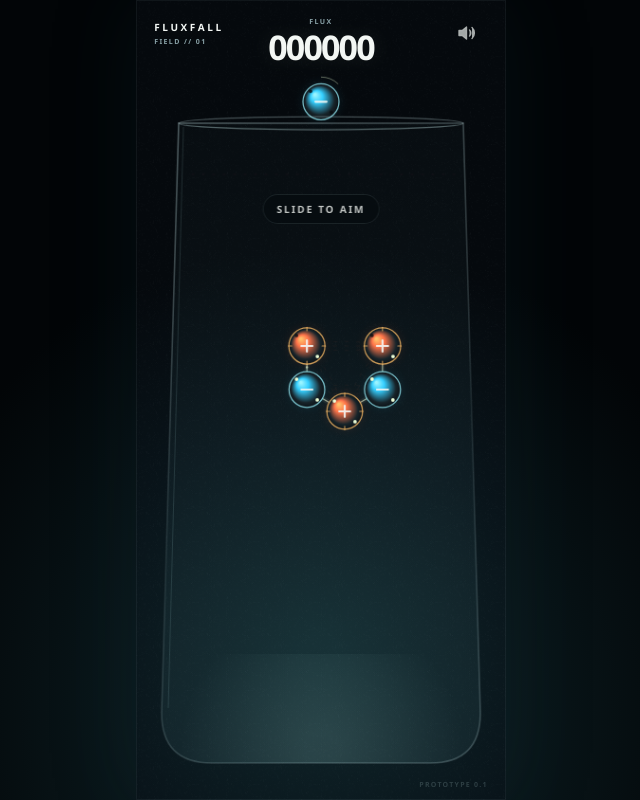
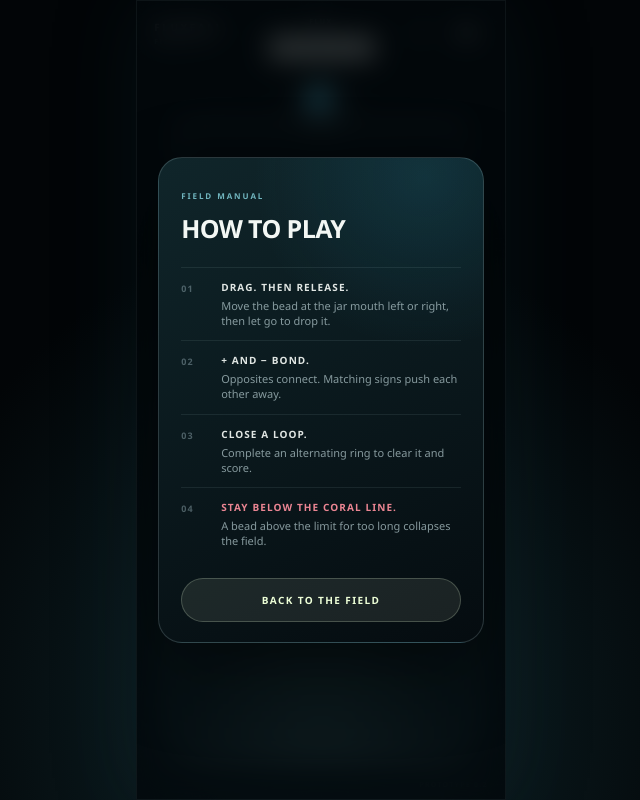
Before and after one commit to Jcurry44/fluxfall, a plain HTML site: page index.html in a window 1280 px wide. Shown: the whole page, without its empty margins (319-959 px from the left). Drawn offline with Linux system fonts and the light colour scheme; animation ran at ten frames a second.

Commit message:
Make Fluxfall self-teaching

```diff
--- a/game.mjs
+++ b/game.mjs
@@ -14,6 +14,12 @@ const canvas = document.querySelector("#game");
 const ctx = canvas.getContext("2d", { alpha: false, desynchronized: true });
 const scoreNode = document.querySelector("#score");
 const promptNode = document.querySelector("#prompt");
+const promptStep = document.querySelector("#prompt-step");
+const promptTitle = document.querySelector("#prompt-title");
+const promptDetail = document.querySelector("#prompt-detail");
+const helpButton = document.querySelector("#help-toggle");
+const rulesOverlay = document.querySelector("#rules-overlay");
+const rulesDismiss = document.querySelector("#rules-dismiss");
 const soundButton = document.querySelector("#sound-toggle");
 const failureButton = document.querySelector("#failure");
 const failureScore = document.querySelector("#failure-score");
@@ -77,7 +83,8 @@ const state = {
   nextReadyAt: 0,
   tutorialTarget: { x: 220, y: 344 },
   tutorialDrop: null,
-  promptUntil: 0,
+  currentTouched: false,
+  helpOpen: false,
   danger: 0,
   shake: 0,
 };
@@ -185,8 +192,42 @@ function updateScoreDisplay(bump = false) {
   }
 }
 
-function setPrompt(text) {
-  if (promptNode.textContent !== text) promptNode.textContent = text;
+function setCoach(step = "", title = "", detail = "") {
+  promptNode.hidden = !title;
+  if (!title) return;
+  promptStep.textContent = step;
+  promptTitle.textContent = title;
+  promptDetail.textContent = detail;
+}
+
+function setRulesOpen(open, focus = true) {
+  state.helpOpen = open;
+  rulesOverlay.hidden = !open;
+  helpButton.setAttribute("aria-expanded", String(open));
+  if (open && focus) rulesDismiss.focus({ preventScroll: true });
+}
+
+function updatePlayCoach() {
+  if (state.dropCount === 0) {
+    setCoach("YOUR TURN", "BUILD AN ALTERNATING LOOP", "+ bonds to −. Matching signs push apart.");
+  } else if (state.dropCount === 1) {
+    setCoach("FIELD RULE", "OPPOSITES BOND", "Orange + connects to blue −.");
+  } else if (state.dropCount === 2) {
+    setCoach("THE GOAL", "CLOSE A LOOP TO CLEAR", "Complete an alternating ring to score.");
+  } else if (state.dropCount === 3) {
+    setCoach("THE LIMIT", "STAY BELOW THE CORAL LINE", "Tap ? at any time to see these rules again.");
+  } else {
+    setCoach();
+  }
+}
+
+function updateTutorialAimCoach(keyboard = false) {
+  const aligned = Math.abs(state.aimX - state.tutorialTarget.x) <= 42;
+  if (keyboard) {
+    setCoach("AIMING", aligned ? "PRESS SPACE TO CLOSE THE LOOP" : "USE ← → TO FIND THE GAP", "The blue − bead snaps to the two orange + beads.");
+  } else {
+    setCoach("AIMING", aligned ? "RELEASE TO CLOSE THE LOOP" : "DRAG OVER THE GLOWING GAP", "The blue − bead snaps to the two orange + beads.");
+  }
 }
 
 function addParticle({ x, y, pole, vx = 0, vy = 0, pinned = false }) {
@@ -269,6 +310,7 @@ function advanceCurrent() {
   state.currentPole = state.queue.shift();
   fillQueue();
   state.heldElapsed = 0;
+  state.currentTouched = false;
   state.waitingForNext = false;
   state.aimX = W / 2;
 }
@@ -295,11 +337,12 @@ function resetGame() {
   state.heldElapsed = 0;
   state.waitingForNext = false;
   state.tutorialDrop = null;
-  state.promptUntil = 0;
+  state.currentTouched = false;
+  setRulesOpen(false, false);
   state.danger = 0;
   state.shake = 0;
   failureButton.hidden = true;
-  setPrompt("SLIDE TO AIM");
+  setCoach("FIRST DROP", "DRAG THE BLUE − BEAD", "Slide left or right. Release to drop.");
   updateScoreDisplay();
   seedTutorial();
 }
@@ -619,7 +662,7 @@ function triggerRing(ids, forcedValue = null) {
   state.shake = REDUCED_MOTION ? 0 : 0.07;
   sound.ring(points.length);
   haptic([8, 30, 18]);
-  setPrompt("");
+  setCoach();
 }
 
 function updateEffects(dt) {
@@ -673,7 +716,7 @@ function failGame() {
   failureScore.textContent = formatScore(state.score);
   failureBest.textContent = `BEST ${formatScore(state.best)}`;
   failureButton.hidden = false;
-  setPrompt("");
+  setCoach();
 }
 
 function updateTutorialDrop(dt) {
@@ -690,11 +733,12 @@ function updateTutorialDrop(dt) {
   state.phase = "playing";
   state.waitingForNext = true;
   state.nextReadyAt = state.time + 0.82;
-  state.promptUntil = state.time + 1.95;
   triggerRing(order, 100);
+  setCoach("LOOP CLOSED", "+ AND − BOND", "Close alternating loops to clear them.");
 }
 
 function physicsStep(dt) {
+  if (state.helpOpen) return;
   state.time += dt;
   updateEffects(dt);
   updateTutorialDrop(dt);
@@ -709,20 +753,15 @@ function physicsStep(dt) {
 
   if (state.phase === "gameover") return;
 
-  if (state.currentPole !== null && state.effects.length === 0 && !state.tutorialDrop) {
+  if (state.currentPole !== null && state.effects.length === 0 && !state.tutorialDrop && (state.currentTouched || state.dropCount >= 3)) {
     state.heldElapsed += dt;
-    const deadline = Math.max(1.15, 3.8 - state.dropCount * 0.045);
+    const deadline = state.dropCount < 3 ? 8 : Math.max(1.15, 3.8 - state.dropCount * 0.045);
     if (state.phase === "playing" && state.heldElapsed >= deadline) releaseCurrent();
   }
 
   if (state.waitingForNext && state.currentPole === null && state.effects.length === 0 && state.time >= state.nextReadyAt) {
     advanceCurrent();
-    if (state.promptUntil > state.time) setPrompt("ALTERNATE POLES · CLOSE LOOPS");
-  }
-
-  if (state.promptUntil && state.time > state.promptUntil) {
-    state.promptUntil = 0;
-    setPrompt("");
+    updatePlayCoach();
   }
 }
 
@@ -731,7 +770,6 @@ function releaseCurrent() {
   const pole = state.currentPole;
   state.currentPole = null;
   state.aiming = false;
-  setPrompt("");
 
   if (state.phase === "tutorial") {
     state.tutorialDrop = {
@@ -741,6 +779,7 @@ function releaseCurrent() {
       pole,
     };
     state.phase = "tutorial-drop";
+    setCoach("WATCH THE FIELD", "THE BEAD WILL SNAP INTO PLACE", "Opposite signs attract at close range.");
     haptic(6);
     return;
   }
@@ -749,6 +788,7 @@ function releaseCurrent() {
   state.dropCount += 1;
   state.waitingForNext = true;
   state.nextReadyAt = state.time + 0.46;
+  updatePlayCoach();
   haptic(5);
 }
 
@@ -760,23 +800,28 @@ function pointerPosition(event) {
   };
 }
 
+function aimBounds() {
+  if (state.phase === "tutorial") return { minimum: state.tutorialTarget.x - 64, maximum: state.tutorialTarget.x + 64 };
+  return { minimum: JAR.leftTop + R, maximum: JAR.rightTop - R };
+}
+
 function updateAim(event) {
   const position = pointerPosition(event);
-  const margin = state.phase === "tutorial" ? 98 : JAR.leftTop + R;
-  const maximum = state.phase === "tutorial" ? W - 98 : JAR.rightTop - R;
-  state.aimX = clamp(position.x, margin, maximum);
+  const bounds = aimBounds();
+  state.aimX = clamp(position.x, bounds.minimum, bounds.maximum);
+  if (state.phase === "tutorial" && state.aiming) updateTutorialAimCoach();
 }
 
 canvas.addEventListener("pointerdown", (event) => {
-  if (state.phase === "gameover" || state.currentPole === null || state.effects.length > 0) return;
+  if (state.helpOpen || state.phase === "gameover" || state.currentPole === null || state.effects.length > 0) return;
   event.preventDefault();
   sound.unlock();
   canvas.focus({ preventScroll: true });
   canvas.setPointerCapture(event.pointerId);
+  state.aiming = true;
+  state.currentTouched = true;
   updateAim(event);
-  state.aiming = true;
   sound.pickup(state.currentPole);
-  if (state.phase === "tutorial") setPrompt("LIFT TO DROP");
 });
 
 canvas.addEventListener("pointermove", (event) => {
@@ -793,7 +838,14 @@ function endPointer(event) {
 }
 
 canvas.addEventListener("pointerup", endPointer);
-canvas.addEventListener("pointercancel", endPointer);
+canvas.addEventListener("pointercancel", (event) => {
+  if (!state.aiming) return;
+  event.preventDefault();
+  state.aiming = false;
+  state.heldElapsed = 0;
+  if (state.dropCount < 3) state.currentTouched = false;
+  if (state.phase === "tutorial") setCoach("FIRST DROP", "DRAG THE BLUE − BEAD", "Slide left or right. Release to drop.");
+});
 
 canvas.addEventListener("keydown", (event) => {
   if (state.phase === "gameover") {
@@ -804,7 +856,10 @@ canvas.addEventListener("keydown", (event) => {
   if (event.key === "ArrowLeft" || event.key === "ArrowRight") {
     event.preventDefault();
     state.aiming = true;
-    state.aimX = clamp(state.aimX + (event.key === "ArrowLeft" ? -14 : 14), JAR.leftTop + R, JAR.rightTop - R);
+    state.currentTouched = true;
+    const bounds = aimBounds();
+    state.aimX = clamp(state.aimX + (event.key === "ArrowLeft" ? -14 : 14), bounds.minimum, bounds.maximum);
+    if (state.phase === "tutorial") updateTutorialAimCoach(true);
   }
   if (event.key === "Enter" || event.key === " ") {
     event.preventDefault();
@@ -816,6 +871,24 @@ canvas.addEventListener("keydown", (event) => {
 failureButton.addEventListener("click", () => {
   sound.unlock();
   resetGame();
+});
+
+helpButton.addEventListener("click", () => {
+  sound.unlock();
+  setRulesOpen(!state.helpOpen);
+});
+
+rulesDismiss.addEventListener("click", () => {
+  setRulesOpen(false, false);
+  canvas.focus({ preventScroll: true });
+});
+
+rulesOverlay.addEventListener("pointerdown", (event) => {
+  if (event.target === rulesOverlay) setRulesOpen(false, false);
+});
+
+document.addEventListener("keydown", (event) => {
+  if (event.key === "Escape" && state.helpOpen) setRulesOpen(false, false);
 });
 
 soundButton.addEventListener("click", () => {
@@ -1118,14 +1191,28 @@ function drawHeld() {
     ctx.setLineDash([2, 7]);
     ctx.beginPath();
     ctx.moveTo(state.aimX, y + R + 4);
-    ctx.lineTo(state.aimX, JAR.floor - 22);
+    if (state.phase === "tutorial") {
+      const controlY = (y + state.tutorialTarget.y) / 2;
+      ctx.quadraticCurveTo(state.aimX, controlY, state.tutorialTarget.x, state.tutorialTarget.y - R - 8);
+    } else {
+      ctx.lineTo(state.aimX, JAR.floor - 22);
+    }
     ctx.stroke();
     ctx.restore();
   }
   const held = { x: state.aimX, y, r: R, pole: state.currentPole, links: new Set(), vx: 0, vy: 0 };
   drawParticle(held);
 
-  const deadline = Math.max(1.15, 3.8 - state.dropCount * 0.045);
+  if (state.phase === "tutorial" && !state.aiming) {
+    const pulse = 0.5 + Math.sin(state.time * 4) * 0.5;
+    ctx.beginPath();
+    ctx.arc(held.x, held.y, R + 8 + pulse * 4, 0, Math.PI * 2);
+    ctx.strokeStyle = `rgba(154,244,255,${0.2 + pulse * 0.2})`;
+    ctx.lineWidth = 1.2;
+    ctx.stroke();
+  }
+
+  const deadline = state.dropCount < 3 ? 8 : Math.max(1.15, 3.8 - state.dropCount * 0.045);
   const progress = clamp(state.heldElapsed / deadline, 0, 1);
   ctx.beginPath();
   ctx.arc(held.x, held.y, R + 7, -Math.PI / 2, -Math.PI / 2 + (1 - progress) * Math.PI * 2);
@@ -1146,11 +1233,15 @@ function drawTutorialDrop() {
   if (!state.tutorialDrop) return;
   const drop = state.tutorialDrop;
   const progress = clamp(drop.age / 0.64, 0, 1);
-  const eased = 1 - Math.pow(1 - progress, 3);
-  const curve = Math.sin(progress * Math.PI) * 13;
+  const snapStart = 0.58;
+  const falling = clamp(progress / snapStart, 0, 1);
+  const snapping = clamp((progress - snapStart) / (1 - snapStart), 0, 1);
+  const fallEase = 1 - Math.pow(1 - falling, 2);
+  const snapEase = 1 - Math.pow(1 - snapping, 3);
+  const snapHeight = drop.end.y - 76;
   const particle = {
-    x: lerp(drop.start.x, drop.end.x, eased) + curve * Math.sign(drop.end.x - drop.start.x || 1),
-    y: lerp(drop.start.y, drop.end.y, eased),
+    x: lerp(drop.start.x, drop.end.x, snapEase),
+    y: progress < snapStart ? lerp(drop.start.y, snapHeight, fallEase) : lerp(snapHeight, drop.end.y, snapEase),
     pole: drop.pole,
     r: R,
     links: new Set(),
@@ -1160,22 +1251,49 @@ function drawTutorialDrop() {
   drawParticle(particle);
 }
 
+function drawTutorialTarget() {
+  if (state.phase !== "tutorial" && state.phase !== "tutorial-drop") return;
+  const target = state.tutorialTarget;
+  const pulse = 0.5 + Math.sin(state.time * 4.4) * 0.5;
+  const halo = ctx.createRadialGradient(target.x, target.y, 2, target.x, target.y, 38 + pulse * 7);
+  halo.addColorStop(0, `rgba(154,244,255,${0.15 + pulse * 0.08})`);
+  halo.addColorStop(1, "rgba(53,207,255,0)");
+  ctx.fillStyle = halo;
+  ctx.beginPath();
+  ctx.arc(target.x, target.y, 46, 0, Math.PI * 2);
+  ctx.fill();
+  ctx.save();
+  ctx.setLineDash([3, 6]);
+  ctx.lineDashOffset = -state.time * 12;
+  ctx.strokeStyle = `rgba(237,255,215,${0.42 + pulse * 0.28})`;
+  ctx.lineWidth = 1.25;
+  ctx.beginPath();
+  ctx.arc(target.x, target.y, R + 8 + pulse * 2, 0, Math.PI * 2);
+  ctx.stroke();
+  ctx.setLineDash([]);
+  ctx.fillStyle = "rgba(237,255,215,0.72)";
+  ctx.font = '700 9px ui-rounded, "Segoe UI", sans-serif';
+  ctx.textAlign = "center";
+  ctx.fillText("GLOWING GAP", target.x, target.y - R - 18);
+  ctx.restore();
+}
+
 function drawTutorialGhost() {
-  if (state.phase !== "tutorial" || state.aiming || state.time < 1.2 || REDUCED_MOTION) return;
+  if (state.phase !== "tutorial" || state.aiming || state.time < 1.2) return;
   const cycle = (state.time - 1.2) % 2.4;
   if (cycle > 1.4) return;
-  const progress = cycle / 1.4;
-  const x = lerp(150, 222, 0.5 - Math.cos(progress * Math.PI) * 0.5);
+  const progress = REDUCED_MOTION ? 0 : cycle / 1.4;
+  const x = REDUCED_MOTION ? state.aimX : lerp(state.aimX, state.tutorialTarget.x, 0.5 - Math.cos(progress * Math.PI) * 0.5);
   ctx.save();
-  ctx.globalAlpha = Math.sin(progress * Math.PI) * 0.34;
+  ctx.globalAlpha = REDUCED_MOTION ? 0.38 : Math.sin(progress * Math.PI) * 0.4;
   ctx.strokeStyle = "rgba(237,255,215,0.68)";
   ctx.lineWidth = 1;
   ctx.beginPath();
-  ctx.arc(x, 151, 10, 0, Math.PI * 2);
+  ctx.arc(x, 106, 11, 0, Math.PI * 2);
   ctx.stroke();
   ctx.beginPath();
-  ctx.moveTo(x, 161);
-  ctx.lineTo(x, 180);
+  ctx.moveTo(x, 117);
+  ctx.lineTo(x, 137);
   ctx.stroke();
   ctx.restore();
 }
@@ -1270,6 +1388,7 @@ function render() {
   ctx.clip();
   drawDangerLine();
   drawFields();
+  drawTutorialTarget();
   drawBonds();
   drawParticles();
   ctx.restore();
--- a/index.html
+++ b/index.html
@@ -6,7 +6,7 @@
     <meta name="theme-color" content="#05090d" />
     <meta name="color-scheme" content="dark" />
     <title>Fluxfall — Stormglass Prototype</title>
-    <link rel="stylesheet" href="./styles.css" />
+    <link rel="stylesheet" href="./styles.css?v=2" />
   </head>
   <body>
     <main class="game-shell" aria-label="Fluxfall game prototype">
@@ -19,12 +19,17 @@
           <span class="score-label">FLUX</span>
           <span class="score" id="score">000000</span>
         </div>
-        <button class="sound-toggle" id="sound-toggle" type="button" aria-label="Mute sound" aria-pressed="false">
-          <svg viewBox="0 0 24 24" aria-hidden="true">
-            <path d="M5 9.5v5h3.2l4.3 3.5V6L8.2 9.5H5Z" />
-            <path class="sound-wave" d="M15.5 9a4 4 0 0 1 0 6M18 6.5a7.5 7.5 0 0 1 0 11" />
-          </svg>
-        </button>
+        <div class="hud-actions">
+          <button class="hud-button help-toggle" id="help-toggle" type="button" aria-label="How to play" aria-expanded="false">
+            <span aria-hidden="true">?</span>
+          </button>
+          <button class="hud-button sound-toggle" id="sound-toggle" type="button" aria-label="Mute sound" aria-pressed="false">
+            <svg viewBox="0 0 24 24" aria-hidden="true">
+              <path d="M5 9.5v5h3.2l4.3 3.5V6L8.2 9.5H5Z" />
+              <path class="sound-wave" d="M15.5 9a4 4 0 0 1 0 6M18 6.5a7.5 7.5 0 0 1 0 11" />
+            </svg>
+          </button>
+        </div>
       </header>
 
       <canvas
@@ -36,17 +41,46 @@
         aria-label="Fluxfall magnetic jar. Slide to aim, release to drop. Opposite poles bond; close alternating loops."
       ></canvas>
 
-      <div class="prompt" id="prompt" aria-live="assertive">SLIDE TO AIM</div>
+      <div class="prompt" id="prompt" aria-live="assertive">
+        <span class="prompt-step" id="prompt-step">FIRST DROP</span>
+        <strong class="prompt-title" id="prompt-title">DRAG THE BLUE − BEAD</strong>
+        <span class="prompt-detail" id="prompt-detail">Slide left or right. Release to drop.</span>
+      </div>
+
+      <div class="rules-overlay" id="rules-overlay" role="dialog" aria-modal="true" aria-labelledby="rules-title" hidden>
+        <section class="rules-card">
+          <span class="rules-kicker">FIELD MANUAL</span>
+          <h1 id="rules-title">HOW TO PLAY</h1>
+          <div class="rule-row">
+            <span class="rule-number">01</span>
+            <div><strong>DRAG. THEN RELEASE.</strong><small>Move the bead at the jar mouth left or right, then let go to drop it.</small></div>
+          </div>
+          <div class="rule-row">
+            <span class="rule-number">02</span>
+            <div><strong>+ AND − BOND.</strong><small>Opposites connect. Matching signs push each other away.</small></div>
+          </div>
+          <div class="rule-row">
+            <span class="rule-number">03</span>
+            <div><strong>CLOSE A LOOP.</strong><small>Complete an alternating ring to clear it and score.</small></div>
+          </div>
+          <div class="rule-row danger-rule">
+            <span class="rule-number">04</span>
+            <div><strong>STAY BELOW THE CORAL LINE.</strong><small>A bead above the limit for too long collapses the field.</small></div>
+          </div>
+          <button class="rules-dismiss" id="rules-dismiss" type="button">BACK TO THE FIELD</button>
+        </section>
+      </div>
 
       <button class="failure" id="failure" type="button" hidden>
         <span class="failure-kicker">FIELD COLLAPSED</span>
+        <span class="failure-reason">KEEP EVERY BEAD BELOW THE CORAL LIMIT</span>
         <span class="failure-score" id="failure-score">000000</span>
         <span class="failure-best" id="failure-best">BEST 000000</span>
         <span class="failure-action">TAP TO REBUILD</span>
       </button>
 
-      <div class="build-mark" aria-hidden="true">PROTOTYPE 0.1</div>
+      <div class="build-mark" aria-hidden="true">PROTOTYPE 0.2</div>
     </main>
-    <script type="module" src="./game.mjs"></script>
+    <script type="module" src="./game.mjs?v=2"></script>
   </body>
 </html>
--- a/styles.css
+++ b/styles.css
@@ -102,7 +102,9 @@ button {
 .score-label,
 .build-mark,
 .prompt,
+.rules-kicker,
 .failure-kicker,
+.failure-reason,
 .failure-best,
 .failure-action {
   font-weight: 720;
@@ -149,12 +151,18 @@ button {
   45% { transform: scale(1.08); color: var(--flux); }
 }
 
-.sound-toggle {
+.hud-actions {
   z-index: 6;
   justify-self: end;
+  display: flex;
+  align-items: center;
+  margin-top: -7px;
+  pointer-events: auto;
+}
+
+.hud-button {
   width: 44px;
   height: 44px;
-  margin-top: -7px;
   padding: 10px;
   border: 0;
   border-radius: 50%;
@@ -164,9 +172,15 @@ button {
   cursor: pointer;
 }
 
-.sound-toggle:focus-visible {
+.hud-button:focus-visible {
   outline: 1px solid rgba(216, 249, 252, 0.7);
   outline-offset: -5px;
+}
+
+.help-toggle {
+  color: rgba(243, 247, 244, 0.86);
+  font-size: 15px;
+  font-weight: 650;
 }
 
 .sound-toggle svg {
@@ -184,27 +198,145 @@ button {
 
 .prompt {
   position: absolute;
-  top: 194px;
+  top: 169px;
   left: 50%;
   z-index: 4;
-  width: max-content;
-  max-width: 88%;
-  padding: 9px 13px;
-  border: 1px solid rgba(216, 249, 252, 0.09);
-  border-radius: 999px;
-  background: rgba(5, 9, 13, 0.34);
-  color: rgba(243, 247, 244, 0.78);
-  font-size: 10px;
+  display: flex;
+  width: min(318px, 84%);
+  flex-direction: column;
+  align-items: center;
+  gap: 5px;
+  padding: 11px 16px 12px;
+  border: 1px solid rgba(216, 249, 252, 0.14);
+  border-radius: 15px;
+  background: rgba(5, 9, 13, 0.68);
   text-align: center;
   transform: translateX(-50%);
   transition: opacity 180ms ease, transform 180ms ease;
   pointer-events: none;
-  backdrop-filter: blur(8px);
+  box-shadow: 0 12px 34px rgba(0, 0, 0, 0.18);
+  backdrop-filter: blur(12px);
 }
 
-.prompt:empty {
-  opacity: 0;
-  transform: translate(-50%, 4px);
+.prompt[hidden] {
+  display: none;
+}
+
+.prompt-step {
+  color: rgba(154, 244, 255, 0.74);
+  font-size: 8px;
+  font-weight: 740;
+  letter-spacing: 0.22em;
+  line-height: 1;
+}
+
+.prompt-title {
+  color: rgba(243, 247, 244, 0.96);
+  font-size: 12px;
+  font-weight: 760;
+  letter-spacing: 0.12em;
+  line-height: 1.15;
+}
+
+.prompt-detail {
+  color: rgba(174, 194, 199, 0.88);
+  font-size: 11px;
+  font-weight: 520;
+  letter-spacing: 0.01em;
+  line-height: 1.3;
+}
+
+.rules-overlay {
+  position: absolute;
+  inset: 0;
+  z-index: 7;
+  display: grid;
+  place-items: center;
+  padding: 22px;
+  background: rgba(2, 7, 10, 0.72);
+  backdrop-filter: blur(13px);
+}
+
+.rules-card {
+  width: min(340px, 100%);
+  padding: 24px 22px 20px;
+  border: 1px solid rgba(216, 249, 252, 0.17);
+  border-radius: 24px;
+  background:
+    radial-gradient(circle at 82% 4%, rgba(53, 207, 255, 0.11), transparent 32%),
+    linear-gradient(155deg, rgba(16, 38, 43, 0.98), rgba(5, 12, 16, 0.98));
+  box-shadow: 0 28px 80px rgba(0, 0, 0, 0.46);
+}
+
+.rules-kicker {
+  color: rgba(154, 244, 255, 0.7);
+  font-size: 8px;
+  letter-spacing: 0.24em;
+}
+
+.rules-card h1 {
+  margin: 7px 0 22px;
+  font-size: 25px;
+  font-weight: 640;
+  letter-spacing: -0.025em;
+}
+
+.rule-row {
+  display: grid;
+  grid-template-columns: 30px 1fr;
+  gap: 10px;
+  padding: 12px 0;
+  border-top: 1px solid rgba(216, 249, 252, 0.08);
+}
+
+.rule-number {
+  padding-top: 2px;
+  color: rgba(136, 160, 166, 0.52);
+  font-size: 9px;
+  font-variant-numeric: tabular-nums;
+  font-weight: 700;
+  letter-spacing: 0.12em;
+}
+
+.rule-row strong,
+.rule-row small {
+  display: block;
+}
+
+.rule-row strong {
+  margin-bottom: 4px;
+  color: rgba(243, 247, 244, 0.92);
+  font-size: 10px;
+  letter-spacing: 0.11em;
+}
+
+.rule-row small {
+  color: rgba(174, 194, 199, 0.76);
+  font-size: 11px;
+  line-height: 1.38;
+}
+
+.danger-rule strong {
+  color: rgba(255, 143, 157, 0.92);
+}
+
+.rules-dismiss {
+  width: 100%;
+  margin-top: 18px;
+  padding: 14px 16px;
+  border: 1px solid rgba(237, 255, 215, 0.21);
+  border-radius: 999px;
+  background: rgba(237, 255, 215, 0.09);
+  color: var(--flux);
+  font-size: 10px;
+  font-weight: 740;
+  letter-spacing: 0.14em;
+  cursor: pointer;
+}
+
+.rules-dismiss:focus-visible {
+  outline: 1px solid var(--flux);
+  outline-offset: 3px;
 }
 
 .failure {
@@ -231,9 +363,18 @@ button {
 }
 
 .failure-kicker {
-  margin-bottom: 16px;
+  margin-bottom: 9px;
   color: rgba(243, 247, 244, 0.74);
   font-size: 11px;
+}
+
+.failure-reason {
+  width: 72%;
+  margin-bottom: 18px;
+  color: rgba(255, 143, 157, 0.84);
+  font-size: 8px;
+  line-height: 1.45;
+  text-align: center;
 }
 
 .failure-score {
@@ -270,5 +411,6 @@ button {
 @media (prefers-reduced-motion: reduce) {
   .score.bump { animation: none; }
   .prompt,
+  .rules-overlay,
   .failure { transition-duration: 0.01ms; }
 }
```
Also changed, not shown: tests/game-smoke.test.mjs (+22 -2 lines), 1 other file.
